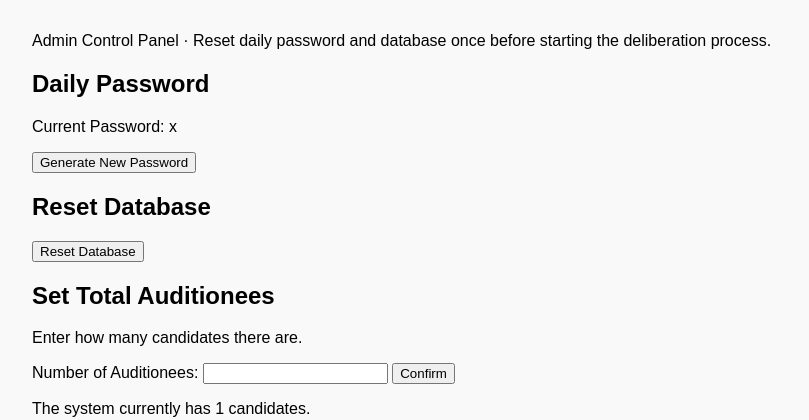
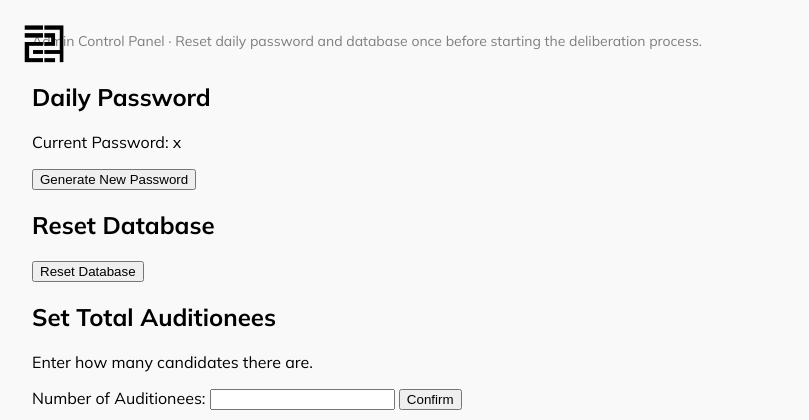
Before and after one commit to ehu9480/delibs-webserver, a Flask app: page /admin in a window 1280 px wide. Shown: the top 420 px of the page, without its empty margins (0-809 px from the left). Run offline with Flask 3, Linux system fonts and the light colour scheme; the visitor is signed in with stand-in values (Sample User, id 1); data comes from the database, SQL or seed files in the repository; tables that the repository leaves empty hold one stand-in row (values such as "Sample post"); data that the repository does not hold is empty; some libraries are stand-ins or nearby versions.

Commit message:
initializing admin dashboard remodeling

```diff
--- a/static/styles.css
+++ b/static/styles.css
@@ -154,7 +154,14 @@ body.admin-dashboard {
   background-color: #f9f9f9;
 }
 
-#adminDashboard admin-control-panel-header {
+.admin-header {
+  display: flex;
+  align-items: center;
+  gap: 1rem;
+  margin-bottom: 2rem;
+}
+
+.admin-control-panel-header {
   color: #7E7E7E;
   font-size: 14px;
   font-weight: normal;
--- a/templates/admin.html
+++ b/templates/admin.html
@@ -4,14 +4,18 @@
 
 <head>
   <title>Admin Dashboard</title>
+  <link href="https://fonts.googleapis.com/css?family=Mulish:400,700&display=swap" rel="stylesheet">
+  <link rel="stylesheet" href="{{ url_for('static', filename='styles.css') }}">
   <script src="https://cdnjs.cloudflare.com/ajax/libs/socket.io/4.4.1/socket.io.js"></script>
   <script src="https://cdn.jsdelivr.net/npm/chart.js"></script>
-  <link rel="stylesheet" href="{{ url_for('static', filename='styles.css') }}">
 </head>
 
 <body class="admin-dashboard">
-  <header class="admin-control-panel-header">Admin Control Panel · Reset daily password and database once before
-    starting the deliberation process.</header>
+  <header class="admin-header">
+    <img src="{{ url_for('static', filename='images/loko+logo+black+transparent.webp') }}" alt="LOKO" class="loko-logo">
+    <div class="admin-control-panel-header">Admin Control Panel · Reset daily password and database once before
+      starting the deliberation process.</div>
+  </header>
   <h2>Daily Password</h2>
   <p>Current Password: {{ daily_password or 'None' }}</p>
   <form method="POST" action="{{ url_for('update_daily_password') }}"
```
Also changed, not shown: templates/login.html (+12 -13 lines).
